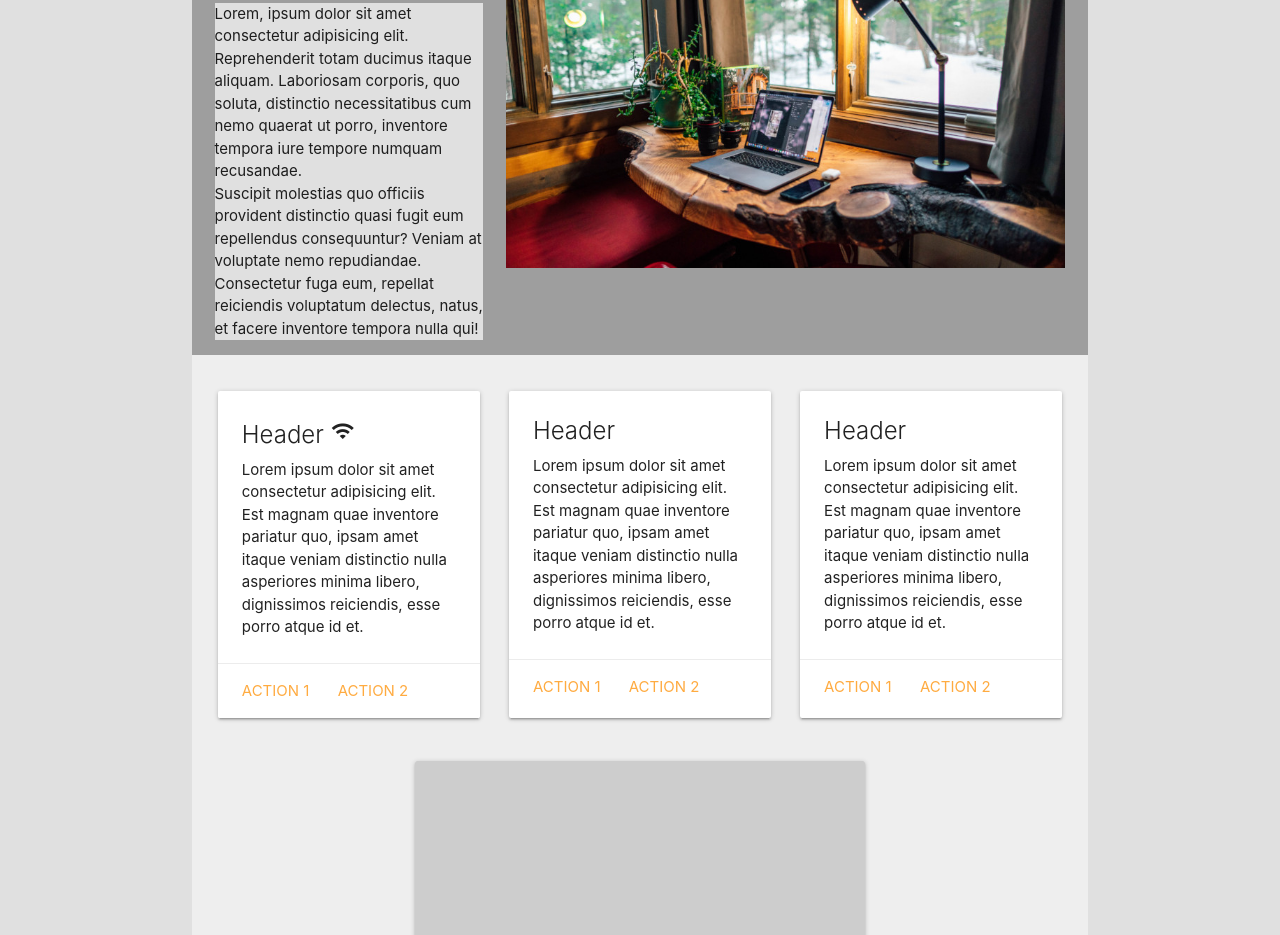
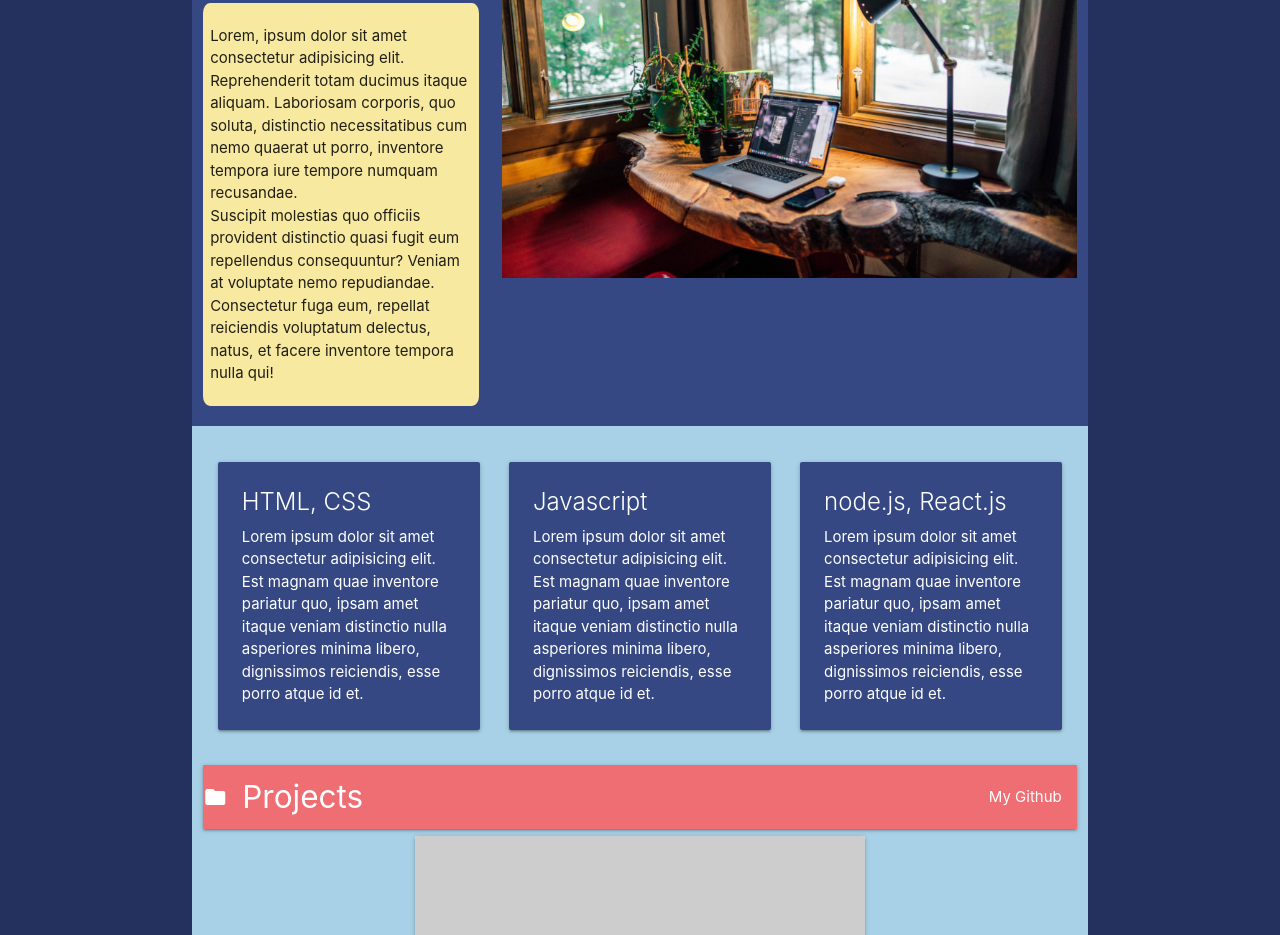
Before and after one commit to jryankendall/jryankendall.github.io, a plain HTML site: page index.html in a window 1280 px wide. Shown: the part 185-1120 px from the top of the page. Drawn offline with nearby package versions, Linux system fonts and the light colour scheme.

Commit message:
Color scheme beginnings, adjusted queries.

```diff
--- /dev/null
+++ b/assets/scss/_basics.scss
@@ -0,0 +1,11 @@
+.page-content-container {
+    background-color: $color-primary;
+}
+
+.topnav-div {
+    background-color: $color-quaternary;
+}
+
+body {
+    background-color: $color-tertiary;
+}
--- a/assets/scss/_hero-row.scss
+++ b/assets/scss/_hero-row.scss
@@ -1,6 +1,7 @@
 .hero-banner-column {
-    @extend .grey;
+    background-color: $color-secondary;
     margin: 8px 0;
+    padding: 0;
 }
 
 .about-box-header {
@@ -8,7 +9,13 @@
 }
 
 .about-box-body {
-    @extend .grey, .lighten-2;
+    background-color: $color-accent;
+    padding: 0;
+    border-radius: 2.5%;
+
+    @include for-tablet-landscape-up {
+        padding: 2.5%;
+    }
 }
 
 .hero-box-img-container {
--- a/assets/scss/_profile-row.scss
+++ b/assets/scss/_profile-row.scss
@@ -9,6 +9,7 @@
 
 .profile-area-card {
     max-width: 99%;
+    background-color: $color-secondary;
 
     @include for-tablet-landscape-up {
         max-width: 30%;
--- a/assets/scss/_queries.scss
+++ b/assets/scss/_queries.scss
@@ -5,7 +5,7 @@
   @media (min-width: 600px) { @content; }
 }
 @mixin for-tablet-landscape-up {
-  @media (min-width: 900px) { @content; }
+  @media (min-width: 993px) { @content; }
 }
 @mixin for-desktop-up {
   @media (min-width: 1200px) { @content; }
--- a/assets/scss/_resets.scss
+++ b/assets/scss/_resets.scss
@@ -1,4 +1,3 @@
 body {
-    @extend .grey, .lighten-2;
     box-sizing: border-box;
 }
--- a/assets/scss/_themes.scss
+++ b/assets/scss/_themes.scss
@@ -1,7 +1,16 @@
-$theme-primary: color("blue", "lighten-4");
+$vibrant-colors : (
+    'primary' : #a8d1e7,
+    'secondary' : #354883,
+    'tertiary' : #24315e,
+    'quaternary' : #f76d6d,
+    'accent' : #f7e9a0
+);
 
-$theme-secondary: color("indigo", "darken-1");
 
-.page-content-container {
-    @extend .grey, .lighten-3;
-}
+$color-scheme : $vibrant-colors;
+
+$color-primary : map-get($color-scheme, 'primary');
+$color-secondary : map-get($color-scheme, 'secondary');
+$color-tertiary : map-get($color-scheme, 'tertiary');
+$color-quaternary : map-get($color-scheme, 'quaternary');
+$color-accent : map-get($color-scheme, 'accent');
--- a/assets/scss/materialize.scss
+++ b/assets/scss/materialize.scss
@@ -46,6 +46,7 @@
 @import 'queries';
 @import 'resets';
 @import 'themes';
+@import 'basics';
 @import 'hero-row';
 @import 'profile-row';
 @import 'portfolio-row';
--- a/index.html
+++ b/index.html
@@ -20,6 +20,7 @@
                     <li><a href="#profile">Profile</a></li>
                     <li><a href="#portfolio">Projects</a></li>
                     <li><a href="#other">Misc.</a></li>
+                    <li><a href="#contactme">Contact</a></li>
             </ul>
         </div>
     </nav>
@@ -29,15 +30,17 @@
         <li><a href="#profile">Profile</a></li>
         <li><a href="#portfolio">Projects</a></li>
         <li><a href="#other">Misc.</a></li>
+        <li><a href="#contactme">Contact</a></li>
     </ul>
 
 
     <div class="container page-content-container">
         <div class="row">
             <div class="col s12 hero-banner-column">
+                <div class="row">
                     <div class="col s12 l4">
                         <div class="about-box-header" id="intro">
-                        <h2 class="center-align">Who Am I</h2>
+                            <h2 class="center-align">Who I Am</h2>
                         </div>
                         <div class="about-box-body">
                             <p class="hide-on-med-and-down">
@@ -65,43 +68,32 @@
                     </div>
                 </div>
             </div>
+        </div>
 
         <div class="row">
             <div class="col s12 profile-area-box" id="profile">
-                <div class="card profile-area-card">
+                <div class="card profile-area-card white-text">
                     <div class="card-content">
-                        <span class="card-title">Header <i class="material-icons">wifi</i></span>
+                        <span class="card-title">HTML, CSS</span>
                         <p>Lorem ipsum dolor sit amet consectetur adipisicing elit. Est magnam quae inventore pariatur quo, ipsam amet itaque veniam distinctio nulla asperiores minima libero, dignissimos reiciendis, esse porro atque id et.</p>
 
 
                     </div>
-                    <div class="card-action">
-                        <a href="#">Action 1</a>
-                        <a href="#">Action 2</a>
                 </div>
-                </div>
-                <div class="card profile-area-card">
+                <div class="card profile-area-card white-text">
                     <div class="card-content">
-                        <span class="card-title">Header</span>
+                        <span class="card-title">Javascript</span>
                         <p>Lorem ipsum dolor sit amet consectetur adipisicing elit. Est magnam quae inventore pariatur quo, ipsam amet itaque veniam distinctio nulla asperiores minima libero, dignissimos reiciendis, esse porro atque id et.</p>
 
 
                     </div>
-                    <div class="card-action">
-                        <a href="#">Action 1</a>
-                        <a href="#">Action 2</a>
                 </div>
-                </div>
-                <div class="card profile-area-card">
+                <div class="card profile-area-card white-text">
                     <div class="card-content">
-                        <span class="card-title">Header</span>
+                        <span class="card-title">node.js, React.js</span>
                         <p>Lorem ipsum dolor sit amet consectetur adipisicing elit. Est magnam quae inventore pariatur quo, ipsam amet itaque veniam distinctio nulla asperiores minima libero, dignissimos reiciendis, esse porro atque id et.</p>
 
 
-                    </div>
-                    <div class="card-action">
-                        <a href="#">Action 1</a>
-                        <a href="#">Action 2</a>
                     </div>
                 </div>
             </div>
@@ -109,6 +101,15 @@
 
         <div class="row">
             <div class="col s12 portfolio-area-box" id="portfolio">
+                <nav>
+                    <div class="nav-wrapper">
+                        <a href="#portfolio" class="brand-logo left"> <i class="material-icons">folder</i>Projects</a>
+                        <ul class="right">
+                            <li><a href="https://github.com/jryankendall" target="_blank">My Github</a></li>
+
+                        </ul>
+                    </div>
+                </nav>
                 <div class="card portfolio-card">
                     <div class="card-image portfolio-card-image-div">
                         <img class="portfolio-card-img" src="assets/images/placeholder_sq_450.jpg" alt="Project 1">
@@ -143,6 +144,18 @@
             </div>
         </div>
 
+        <div class="row">
+            <div class="col s12 contact-area-box" id="contactme">
+                <nav>
+                    <div class="nav-wrapper">
+                        <a href="#contactme" class="brand-logo left"> <i class="material-icons">contact_mail</i>Contact Me</a>
+
+                    </div>
+                </nav>
+
+            </div>
+        </div>
+
     </div>
 
 
```
Also changed, not shown: assets/css/materialize.css. Lines whose indentation alone changed are shown as unchanged.
